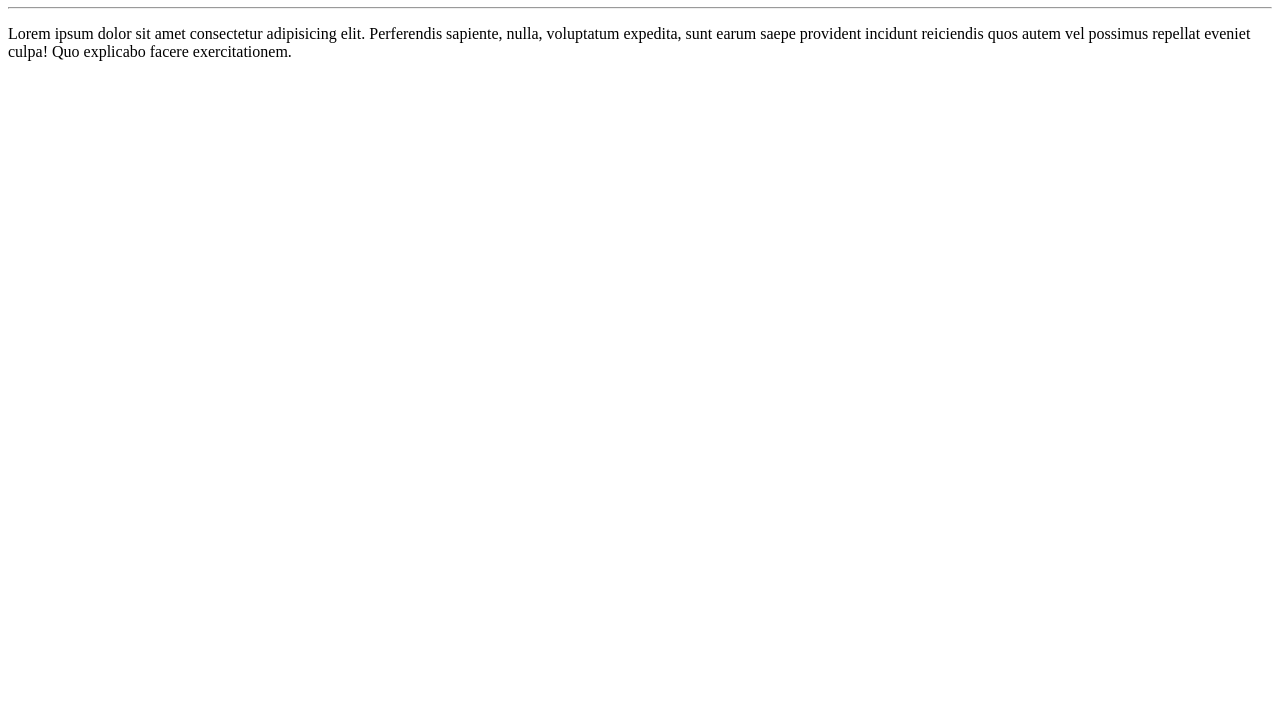
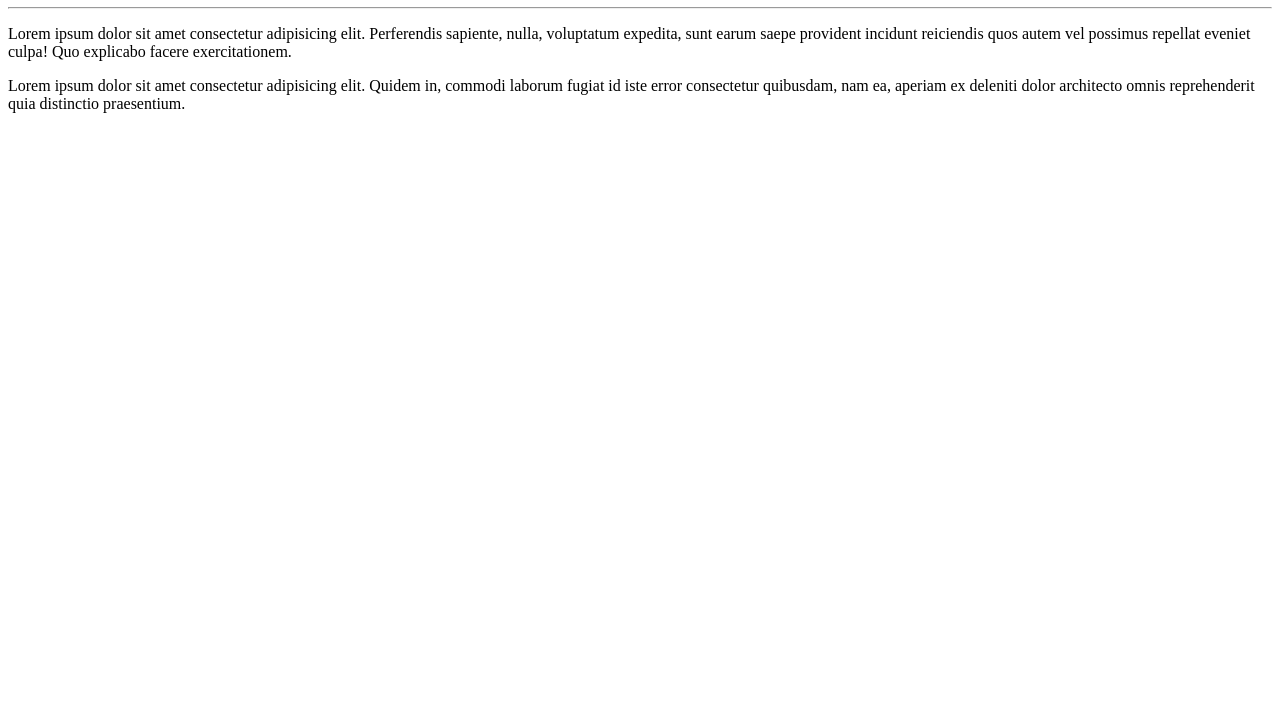
Before and after one commit to Rakelita91/Ola-Mundo, a plain HTML site: page site-exemplo/index.html in a window 1280 px wide. Shown: the part 73-800 px from the top of the page. Drawn offline with Linux system fonts and the light colour scheme.

Commit message:
adicionei um p

```diff
--- a/site-exemplo/index.html
+++ b/site-exemplo/index.html
@@ -9,5 +9,6 @@
     <h1>Olá, Mundo!</h1>
     <hr>
     <p>Lorem ipsum dolor sit amet consectetur adipisicing elit. Perferendis sapiente, nulla, voluptatum expedita, sunt earum saepe provident incidunt reiciendis quos autem vel possimus repellat eveniet culpa! Quo explicabo facere exercitationem.</p>
+    <p>Lorem ipsum dolor sit amet consectetur adipisicing elit. Quidem in, commodi laborum fugiat id iste error consectetur quibusdam, nam ea, aperiam ex deleniti dolor architecto omnis reprehenderit quia distinctio praesentium.</p>
 </body>
 </html>
```
